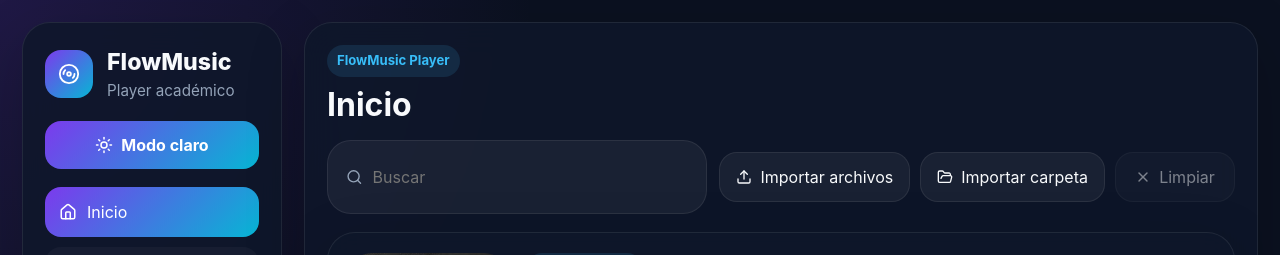
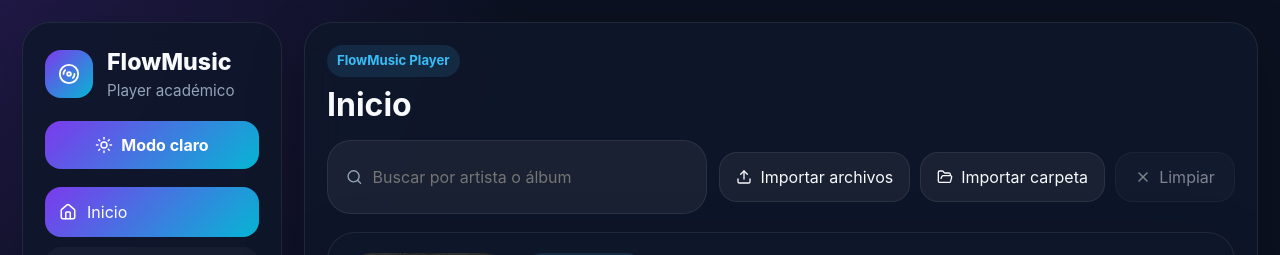
Before and after one commit to David-Cabrera00/FlowMusic-Player, a React (Vite) app in the folder flowmusic-player/: page / in a window 1280 px wide. Shown: the top 255 px of the page. Built offline with nearby package versions, Linux system fonts and the light colour scheme.

Commit message:
FlowMusic Player completado.

```diff
--- a/flowmusic-player/src/ui/components/Header.tsx
+++ b/flowmusic-player/src/ui/components/Header.tsx
@@ -39,7 +39,7 @@ export function Header({
             type="text"
             value={searchTerm}
             onChange={(event) => onSearchChange(event.target.value)}
-            placeholder="Buscar"
+            placeholder="Buscar por artista o álbum"
           />
         </div>
 
```
